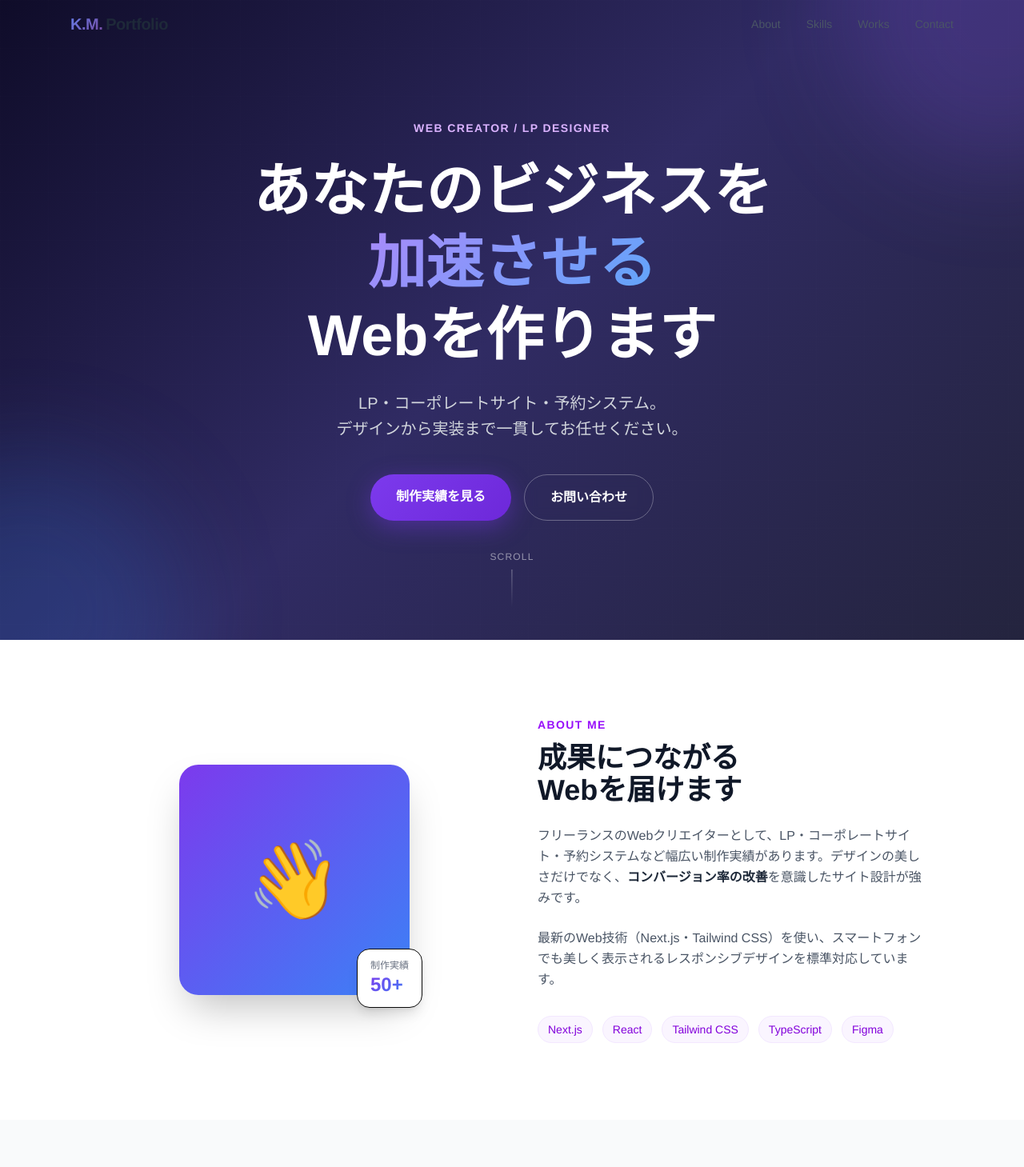
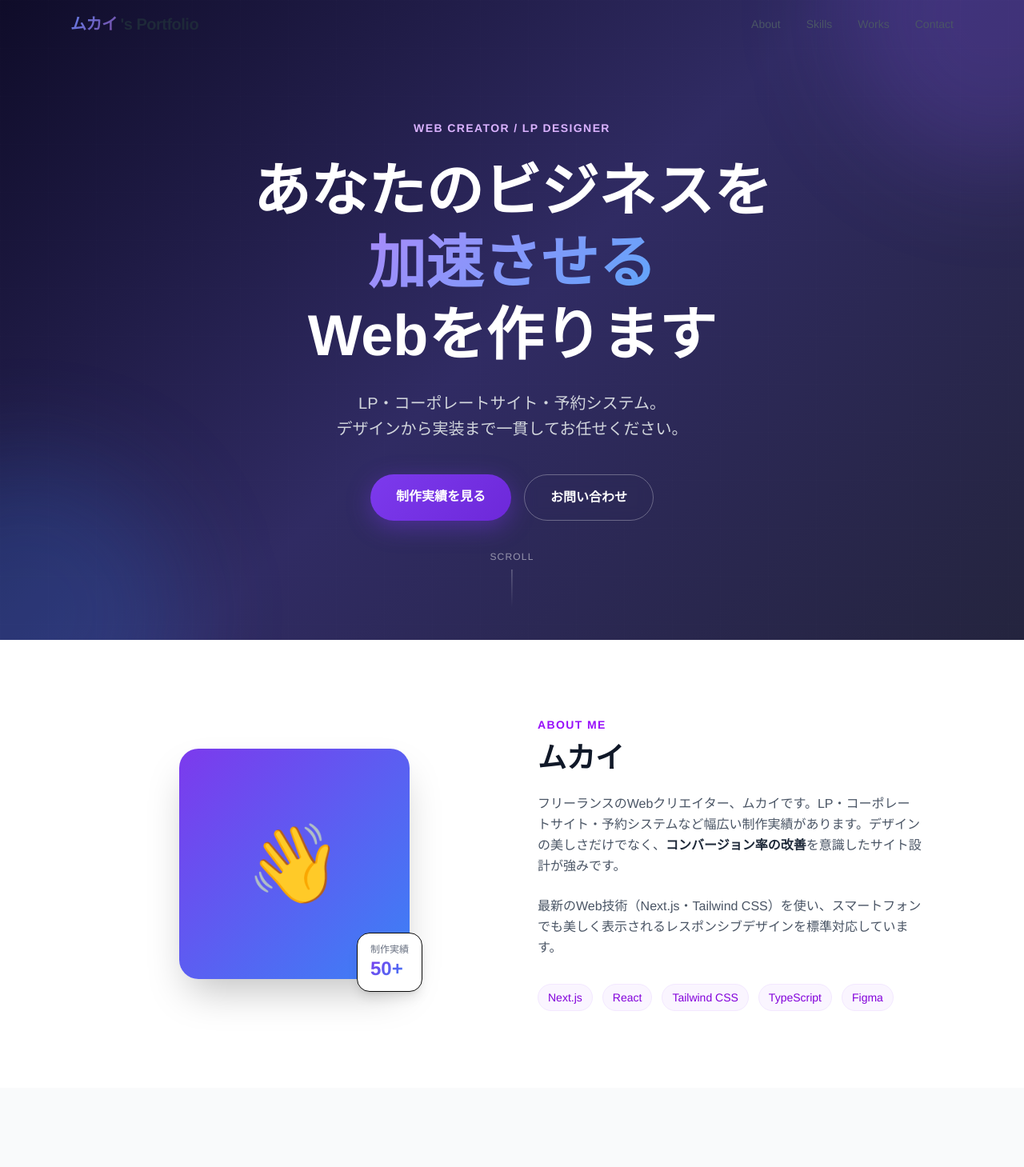
Before and after one commit to mukai-work/portfolio, a Next.js app: page / in a window 1280 px wide. Shown: the top 1459 px of the page at 80% size. Built offline with nearby package versions, Linux system fonts and the light colour scheme.

Commit message:
Update name to ムカイ in portfolio site
Co-Authored-By: Claude Sonnet 4.6 <noreply@anthropic.com>

```diff
--- a/app/layout.tsx
+++ b/app/layout.tsx
@@ -8,7 +8,7 @@ const inter = Inter({
 });
 
 export const metadata: Metadata = {
-  title: "Web Creator Portfolio | LP・サイト制作",
+  title: "ムカイ's Portfolio | LP・サイト制作",
   description: "LP制作・Webサイト制作のポートフォリオ。問い合わせフォーム、予約フォーム、アニメーション等、様々なパターンのLPを制作できます。",
 };
 
--- a/app/page.tsx
+++ b/app/page.tsx
@@ -44,8 +44,8 @@ function Nav() {
     >
       <div className="max-w-6xl mx-auto px-6 py-4 flex items-center justify-between">
         <a href="#" className="text-xl font-bold tracking-tight">
-          <span style={{ background: "linear-gradient(135deg,#667eea,#764ba2)", WebkitBackgroundClip: "text", WebkitTextFillColor: "transparent" }}>K.M.</span>
-          <span className="text-gray-800 ml-1">Portfolio</span>
+          <span style={{ background: "linear-gradient(135deg,#667eea,#764ba2)", WebkitBackgroundClip: "text", WebkitTextFillColor: "transparent" }}>ムカイ</span>
+          <span className="text-gray-800 ml-1">'s Portfolio</span>
         </a>
         <ul className="hidden md:flex gap-8">
           {links.map((l) => (
@@ -172,12 +172,10 @@ function About() {
         <div>
           <p className="text-purple-600 text-sm font-semibold tracking-widest uppercase mb-3">About Me</p>
           <h2 className="text-3xl md:text-4xl font-bold text-gray-900 mb-6">
-            成果につながる
-            <br />
-            Webを届けます
+            ムカイ
           </h2>
           <p className="text-gray-600 leading-relaxed mb-6">
-            フリーランスのWebクリエイターとして、LP・コーポレートサイト・予約システムなど幅広い制作実績があります。デザインの美しさだけでなく、
+            フリーランスのWebクリエイター、ムカイです。LP・コーポレートサイト・予約システムなど幅広い制作実績があります。デザインの美しさだけでなく、
             <strong className="text-gray-800">コンバージョン率の改善</strong>を意識したサイト設計が強みです。
           </p>
           <p className="text-gray-600 leading-relaxed mb-8">
@@ -480,7 +478,7 @@ function Contact() {
 function Footer() {
   return (
     <footer className="py-8 px-6 bg-slate-950 text-center text-gray-500 text-sm">
-      <p>© 2024 K.M. Portfolio. All rights reserved.</p>
+      <p>© 2024 ムカイ's Portfolio. All rights reserved.</p>
     </footer>
   );
 }
```
